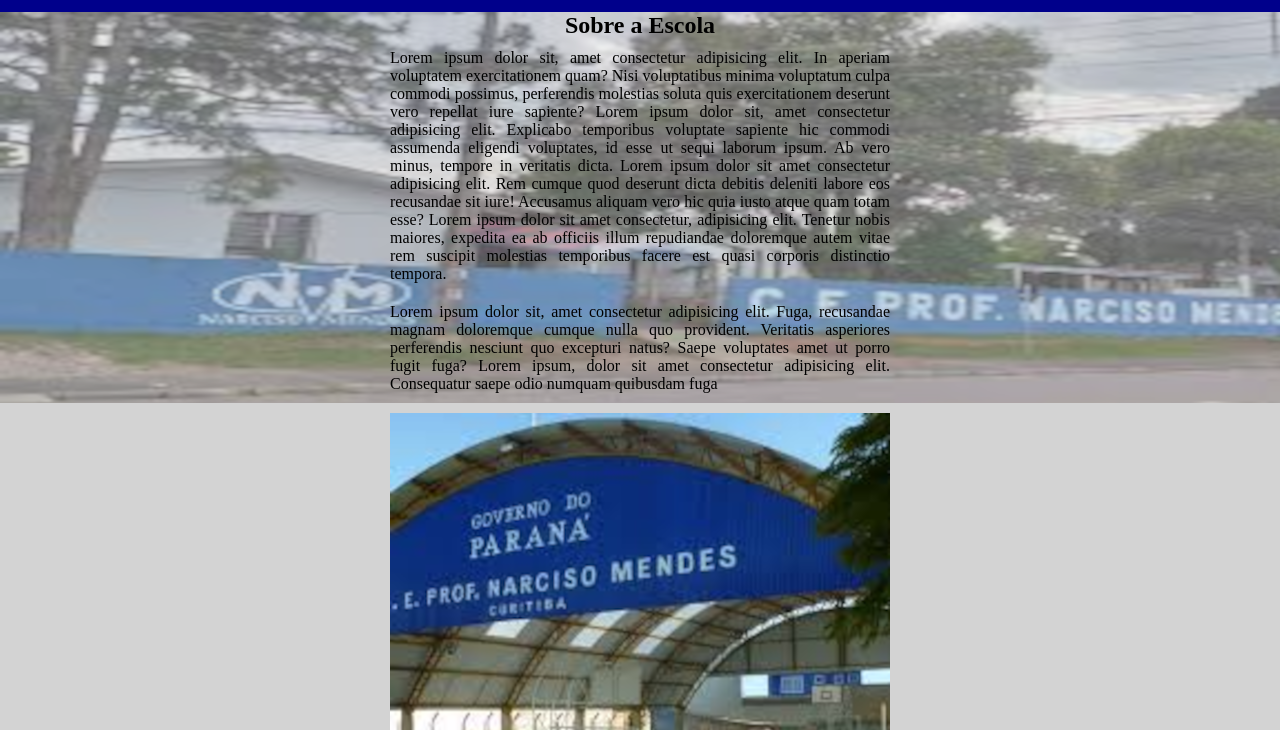
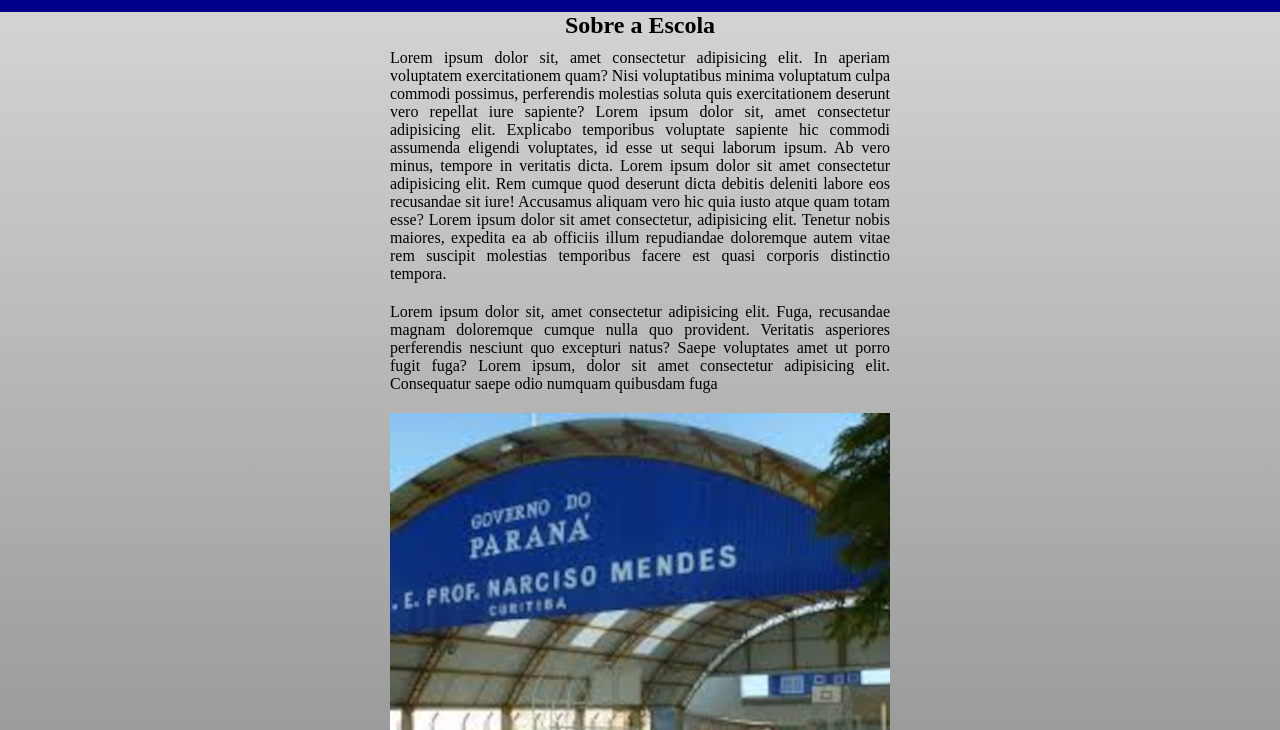
Before and after one commit to Fepostigo07/programcao, a plain HTML site: page index.html in a window 1280 px wide. Shown: the part 70-800 px from the top of the page. Drawn offline with Linux system fonts and the light colour scheme.

Commit message:
Add files via upload

```diff
--- a/estilos/style.css
+++ b/estilos/style.css
@@ -20,13 +20,8 @@ a {
 }
 
 main {
-    background-color: lightgray;
+    background-image: linear-gradient( 180deg, lightgray, gray);
 }
-
-.escola {
-    background-image: url('../imagens/escola.png');
-}
-
 .p1 h1,main p {
     width: 500px;
     margin: auto;
```
